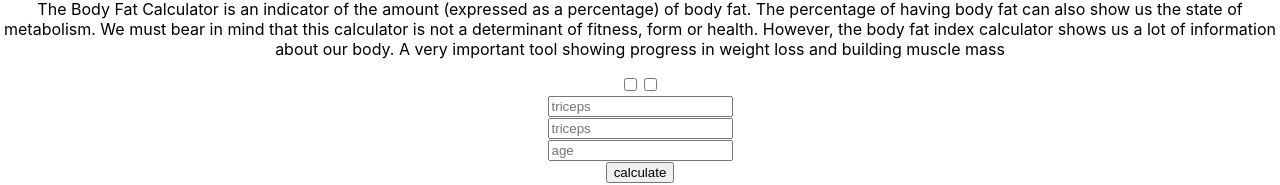
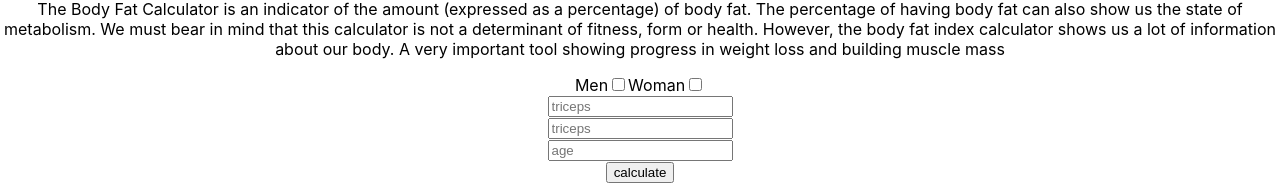
Before and after one commit to oraaa6/Control-Your-Health-App, a React (Create React App) app: page /Control-Your-Health-App/bodyfat in a window 1280 px wide. Shown: the part 181-366 px from the top of the page. Built offline with nearby package versions, Linux system fonts and the light colour scheme.

Commit message:
add changing sex checkbox feature

```diff
--- a/src/components/bodyFatPage/BodyFatPage.tsx
+++ b/src/components/bodyFatPage/BodyFatPage.tsx
@@ -28,24 +28,19 @@ const BodyFatPage = () => {
     criteriaMode: "all",
   });
 
-  const [selectedSex, setSelectedSex] = useState({
-    options: [
-      {
-        id: 1,
-        name: "Item 1",
-      },
-      {
-        id: 2,
-        name: "Item 2",
-      },
-    ],
-    optionSelected: 2,
-  });
+  const [selectedSex, setSelectedSex] = useState([
+    { id: 1, label: "Men", isChecked: false },
+    { id: 2, label: "Woman", isChecked: false },
+  ]);
   //@ts-ignore
-  const toggleInputs = (e) => {
-    //@ts-ignore
-    setSelectedSex({ optionSelected: e.target.id });
-    //@ts-ignore
+  const handleChange = (e) => {
+    setSelectedSex(
+      selectedSex.map((sex) =>
+        sex.id == e.target.value
+          ? { ...sex, isChecked: !sex.isChecked }
+          : { ...sex, isChecked: false }
+      )
+    );
   };
   const dispatch = useDispatch();
 
@@ -84,9 +79,21 @@ const BodyFatPage = () => {
           building muscle mass
         </p>
         <div>
-          <input type="checkbox" name="woman" id="1" />
-          <input type="checkbox" name="men" id="2" />
-          {/* {inputData.map((data) => (
+          {selectedSex.map((item) => (
+            <label key={item.id}>
+              {item.label}
+              <input
+                type="checkbox"
+                checked={item.isChecked}
+                value={item.id}
+                onChange={handleChange}
+              />
+            </label>
+          ))}
+          {selectedSex.map((item) =>
+            item.isChecked ? <p key={item.id}>{item.label} jest tru</p> : null
+          )}
+          {/* {inputData.map((data) =>
             <input
               //@ts-ignore
               onChange={(e) => toggleInputs(e)}
```
